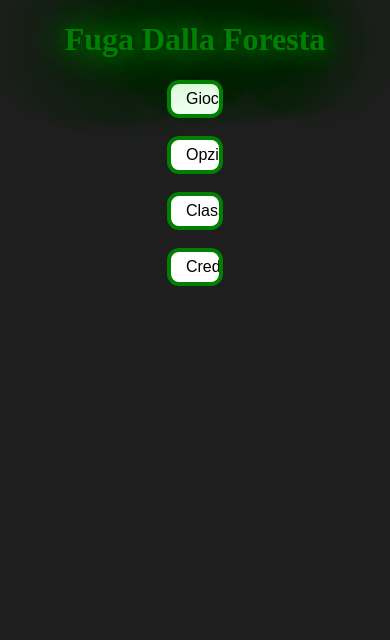
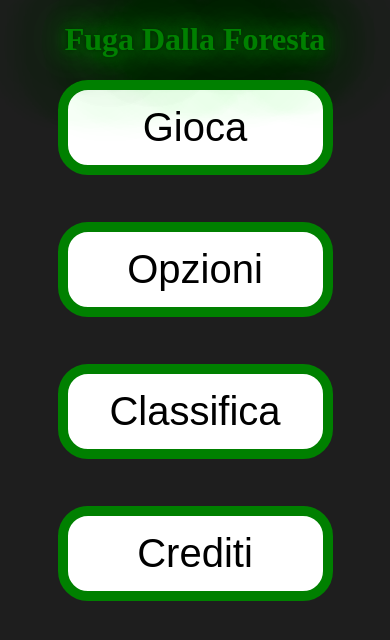
Before and after one commit to EmanueleFranceschi/Fuga-dalla-foresta, a PHP site: page / in a window 390 px wide. Shown: the top 640 px of the page. Run offline with PHP 8.4, Linux system fonts and the light colour scheme.

Commit message:
Update styles.css

```diff
--- a/styles.css
+++ b/styles.css
@@ -2,6 +2,12 @@
 body{background-color: #1e1e1e;}
 table{border-collapse: collapse;}
 table{border-color: black;}
+
+.menu{
+
+    zoom: 150%;
+
+}
 
 .h1{
     color: green;
@@ -49,8 +55,21 @@ table{border-color: black;}
     text-align: center;
     padding: 15px;
     line-height: 0px;
+    display: block;
+    max-width: 110px;
+    width: 300px;/* grandezza bottoni e testo all'interno immobili*/
 
     transition-duration: 0.4s;
+}
+
+@media only screen and (max-width: 600px) {/* non funziona per mobile ma solo per pc*/
+    .menu{
+        zoom: 250%;
+
+    }
+    .h1{
+        font-size: 200%;/*non va*/
+    }
 }
 
 .buttonMenu:hover {
@@ -59,9 +78,8 @@ table{border-color: black;}
     box-shadow: 0 12px 16px 0 black, 0 17px 50px 0 green;
 }
 
-.space-y-4 {
-    margin-top: 1rem;
-}
+
+
 
 
 
```
